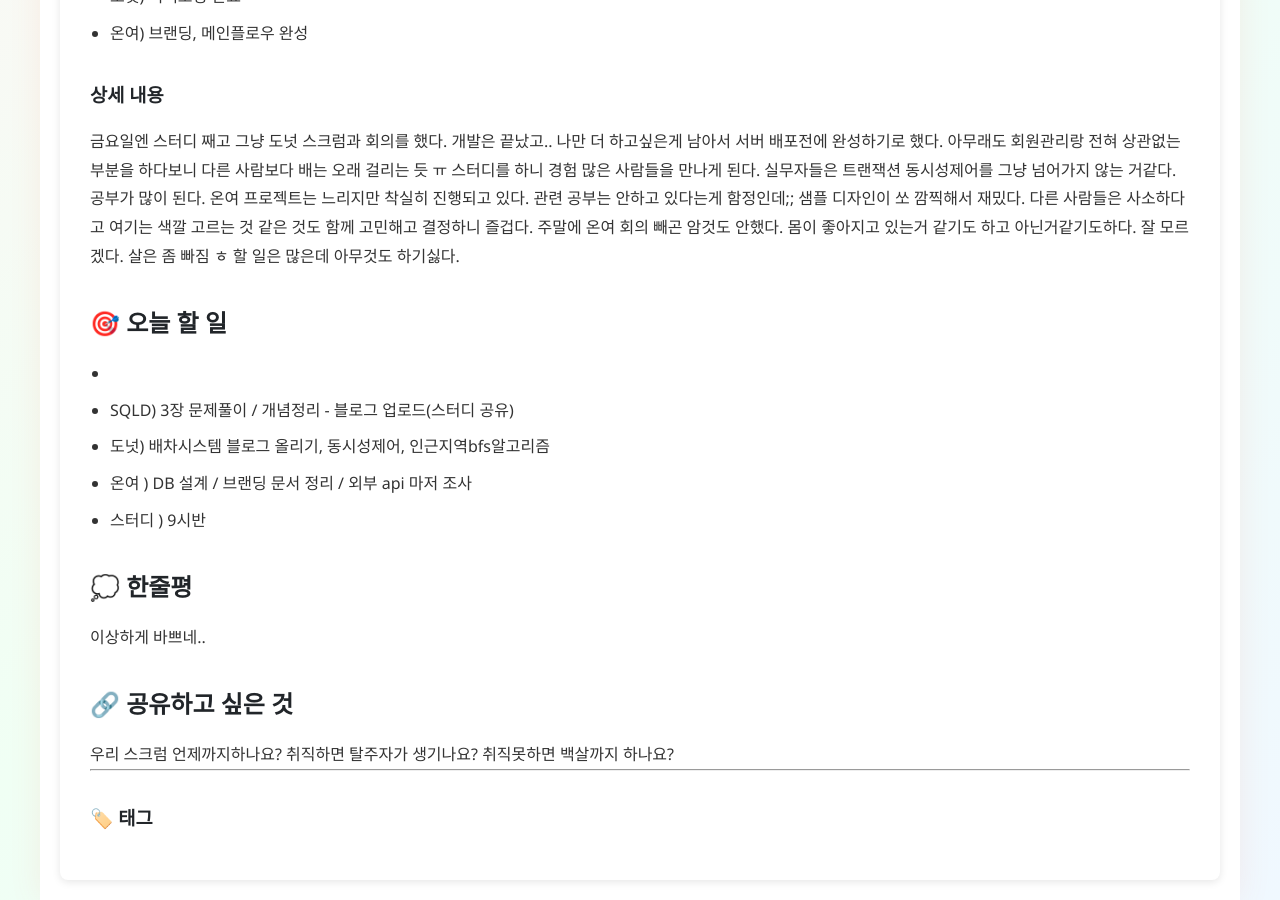
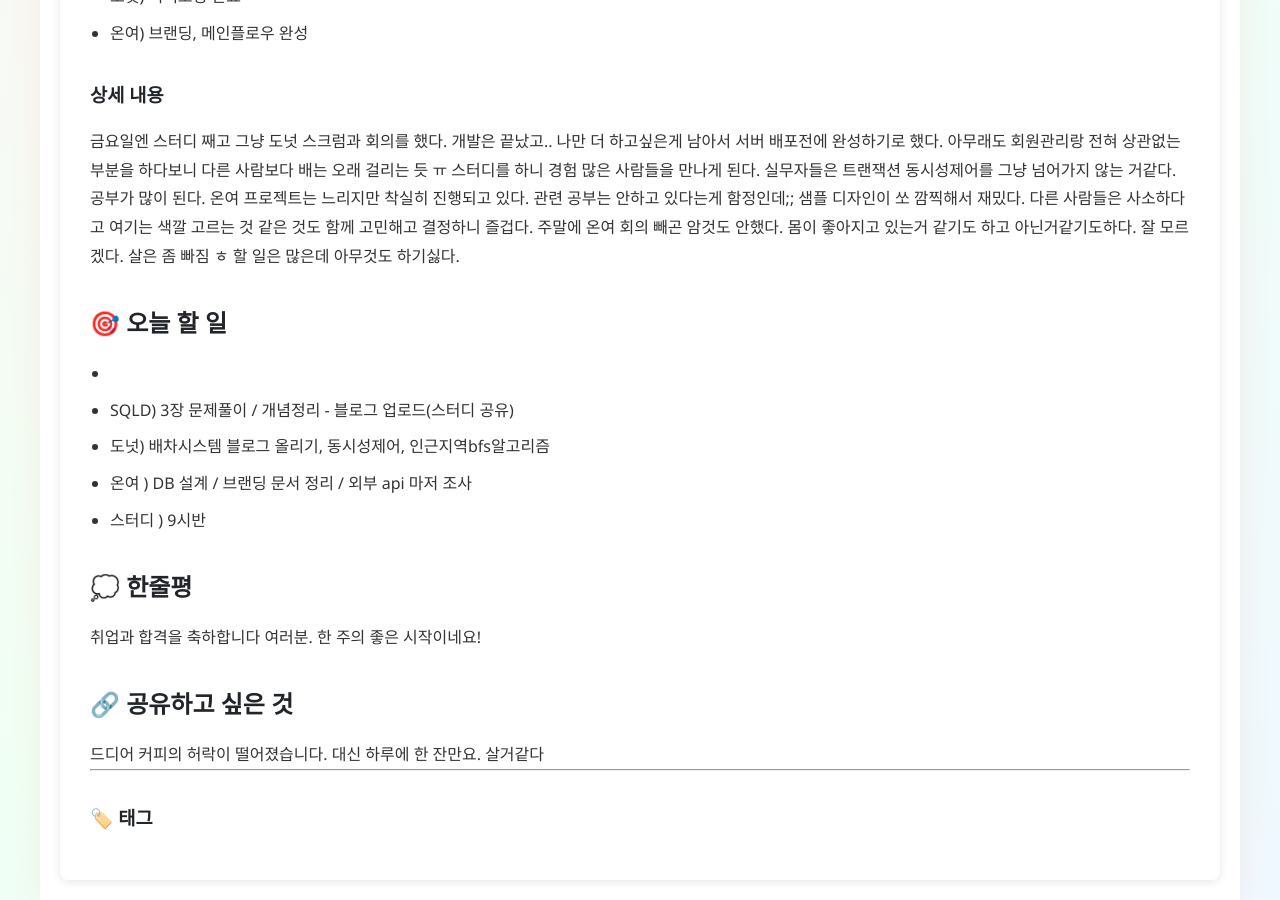
Before and after one commit to ssg6-dailylog/scrum, a Jekyll site: the page built from _posts/August, 2025/2025-08-11/2025-08-11-고윤아-DailyScrum.md, in a window 1280 px wide and 900 px high, scrolled down 611 px. Built offline with Jekyll 4.4.1, drawn with Linux system fonts in a browser that asks for light colours.

Commit message:
고윤아 scrum

```diff
--- a/_posts/August, 2025/2025-08-11/2025-08-11-고윤아-DailyScrum.md
+++ b/_posts/August, 2025/2025-08-11/2025-08-11-고윤아-DailyScrum.md
@@ -31,11 +31,11 @@ categories: [scrum]
 
 ## 💭 한줄평
 
-이상하게 바쁘네..
+취업과 합격을 축하합니다 여러분. 한 주의 좋은 시작이네요!
 
 ## 🔗 공유하고 싶은 것
 
-우리 스크럼 언제까지하나요? 취직하면 탈주자가 생기나요? 취직못하면 백살까지 하나요?
+드디어 커피의 허락이 떨어졌습니다. 대신 하루에 한 잔만요. 살거같다
 
 ---
 
```
